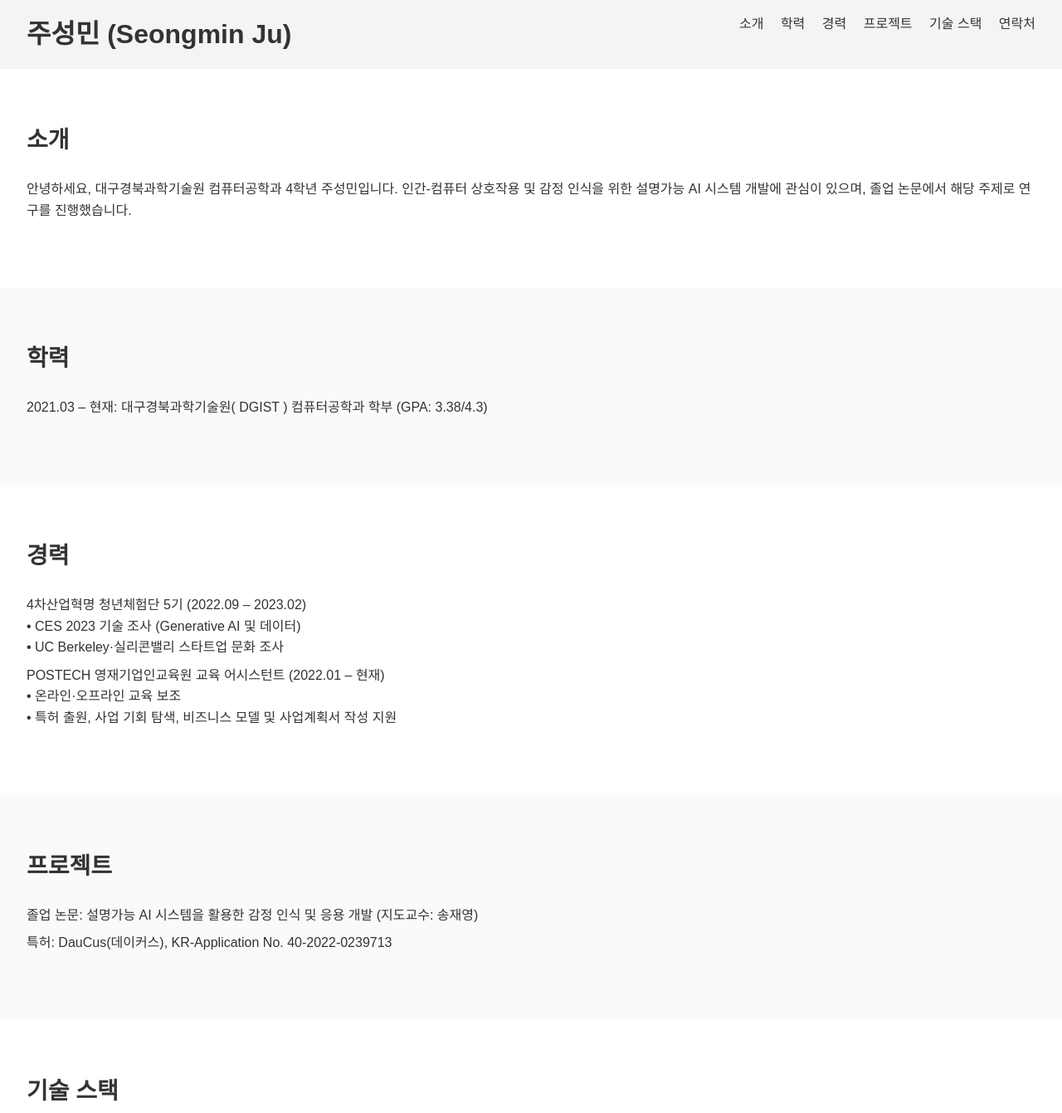
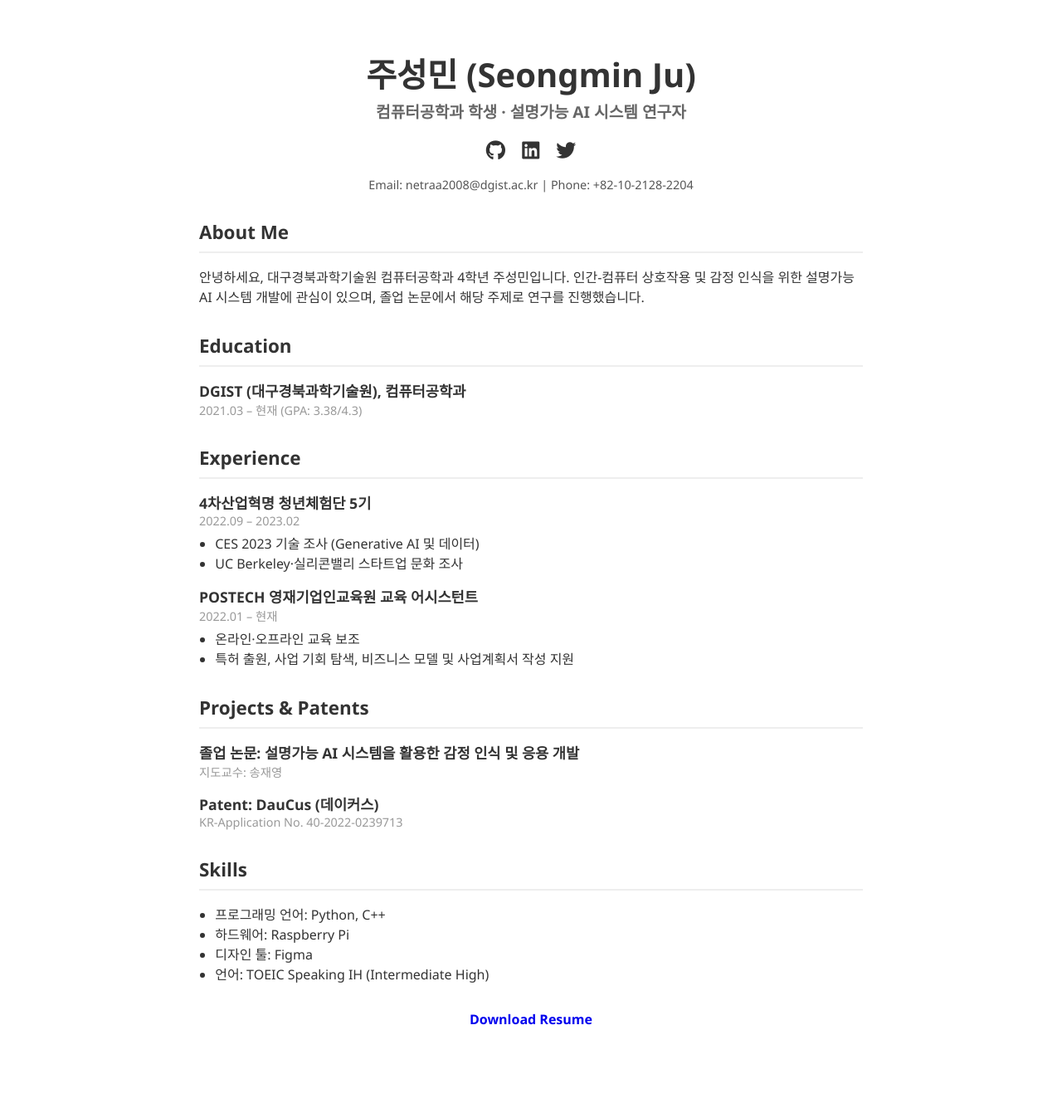
Before and after one commit to nunu0404/My_website, a plain HTML site: page index.html in a window 1280 px wide. Shown: the top 1341 px of the page at 83% size. After the commit the page ends 1271 px from the top, so only its background shows below. Drawn offline with Linux system fonts and the light colour scheme.

Commit message:
Update index.html

```diff
--- a/index.html
+++ b/index.html
@@ -3,65 +3,82 @@
 <head>
     <meta charset="UTF-8">
     <meta name="viewport" content="width=device-width, initial-scale=1.0">
-    <title>주성민 개인 홈페이지</title>
+    <title>주성민 CV</title>
+    <link rel="stylesheet" href="https://cdnjs.cloudflare.com/ajax/libs/font-awesome/6.4.0/css/all.min.css">
     <style>
-        body { margin: 0; font-family: sans-serif; line-height: 1.6; color: #333; }
-        header { background: #f4f4f4; padding: 1rem 2rem; position: sticky; top: 0; }
-        header h1 { margin: 0; font-size: 2rem; display: inline-block; }
-        nav { display: inline-block; float: right; }
-        nav a { margin-left: 1rem; text-decoration: none; color: #333; }
-        section { padding: 4rem 2rem; }
-        section:nth-of-type(even) { background: #fafafa; }
-        h2 { margin-top: 0; font-size: 1.75rem; }
-        ul { list-style: none; padding: 0; }
-        ul li { margin-bottom: 0.5rem; }
-        footer { text-align: center; padding: 2rem; background: #f4f4f4; }
+        body { font-family: 'Segoe UI', sans-serif; max-width: 800px; margin: auto; padding: 2rem; color: #333; }
+        h1 { text-align: center; font-size: 2.5rem; margin-bottom: 0.2rem; }
+        h2.subtitle { text-align: center; font-size: 1.2rem; color: #666; margin-top: 0; }
+        .social { text-align: center; margin: 1rem 0; }
+        .social a { margin: 0 0.5rem; font-size: 1.5rem; color: #333; text-decoration: none; }
+        p.contact { text-align: center; font-size: 0.9rem; color: #555; margin-bottom: 2rem; }
+        section { margin-top: 2rem; }
+        section h2 { font-size: 1.4rem; border-bottom: 2px solid #eee; padding-bottom: 0.5rem; margin-bottom: 1rem; }
+        .subsection { margin-bottom: 1rem; }
+        .subsection h3 { font-size: 1.1rem; margin: 0; }
+        .period { font-size: 0.9rem; color: #999; margin-bottom: 0.3rem; }
+        ul { margin: 0; padding-left: 1.2rem; }
+        .download { text-align: center; margin-top: 2rem; }
+        .download a { text-decoration: none; font-weight: bold; }
     </style>
 </head>
 <body>
-    <header>
-        <h1>주성민 (Seongmin Ju)</h1>
-        <nav>
-            <a href="#about">소개</a>
-            <a href="#education">학력</a>
-            <a href="#experience">경력</a>
-            <a href="#projects">프로젝트</a>
-            <a href="#skills">기술 스택</a>
-            <a href="#contact">연락처</a>
-        </nav>
-    </header>
+    <h1>주성민 (Seongmin Ju)</h1>
+    <h2 class="subtitle">컴퓨터공학과 학생 · 설명가능 AI 시스템 연구자</h2>
+    <div class="social">
+        <a href="https://github.com/netraa2008" target="_blank"><i class="fab fa-github"></i></a>
+        <a href="https://www.linkedin.com/in/your-linkedin" target="_blank"><i class="fab fa-linkedin"></i></a>
+        <a href="https://twitter.com/your-twitter" target="_blank"><i class="fab fa-twitter"></i></a>
+    </div>
+    <p class="contact">Email: netraa2008@dgist.ac.kr | Phone: +82-10-2128-2204</p>
+
     <section id="about">
-        <h2>소개</h2>
+        <h2>About Me</h2>
         <p>안녕하세요, 대구경북과학기술원 컴퓨터공학과 4학년 주성민입니다. 인간-컴퓨터 상호작용 및 감정 인식을 위한 설명가능 AI 시스템 개발에 관심이 있으며, 졸업 논문에서 해당 주제로 연구를 진행했습니다.</p>
     </section>
+
     <section id="education">
-        <h2>학력</h2>
-        <ul>
-            <li>2021.03 – 현재: 대구경북과학기술원( DGIST ) 컴퓨터공학과 학부 (GPA: 3.38/4.3)</li>
-        </ul>
+        <h2>Education</h2>
+        <div class="subsection">
+            <h3>DGIST (대구경북과학기술원), 컴퓨터공학과</h3>
+            <div class="period">2021.03 – 현재 (GPA: 3.38/4.3)</div>
+        </div>
     </section>
+
     <section id="experience">
-        <h2>경력</h2>
-        <ul>
-            <li>4차산업혁명 청년체험단 5기 (2022.09 – 2023.02)<br>
-                • CES 2023 기술 조사 (Generative AI 및 데이터) <br>
-                • UC Berkeley·실리콘밸리 스타트업 문화 조사
-            </li>
-            <li>POSTECH 영재기업인교육원 교육 어시스턴트 (2022.01 – 현재)<br>
-                • 온라인·오프라인 교육 보조 <br>
-                • 특허 출원, 사업 기회 탐색, 비즈니스 모델 및 사업계획서 작성 지원
-            </li>
-        </ul>
+        <h2>Experience</h2>
+        <div class="subsection">
+            <h3>4차산업혁명 청년체험단 5기</h3>
+            <div class="period">2022.09 – 2023.02</div>
+            <ul>
+                <li>CES 2023 기술 조사 (Generative AI 및 데이터)</li>
+                <li>UC Berkeley·실리콘밸리 스타트업 문화 조사</li>
+            </ul>
+        </div>
+        <div class="subsection">
+            <h3>POSTECH 영재기업인교육원 교육 어시스턴트</h3>
+            <div class="period">2022.01 – 현재</div>
+            <ul>
+                <li>온라인·오프라인 교육 보조</li>
+                <li>특허 출원, 사업 기회 탐색, 비즈니스 모델 및 사업계획서 작성 지원</li>
+            </ul>
+        </div>
     </section>
+
     <section id="projects">
-        <h2>프로젝트</h2>
-        <ul>
-            <li>졸업 논문: 설명가능 AI 시스템을 활용한 감정 인식 및 응용 개발 (지도교수: 송재영)</li>
-            <li>특허: DauCus(데이커스), KR-Application No. 40-2022-0239713</li>
-        </ul>
+        <h2>Projects & Patents</h2>
+        <div class="subsection">
+            <h3>졸업 논문: 설명가능 AI 시스템을 활용한 감정 인식 및 응용 개발</h3>
+            <div class="period">지도교수: 송재영</div>
+        </div>
+        <div class="subsection">
+            <h3>Patent: DauCus (데이커스)</h3>
+            <div class="period">KR-Application No. 40-2022-0239713</div>
+        </div>
     </section>
+
     <section id="skills">
-        <h2>기술 스택</h2>
+        <h2>Skills</h2>
         <ul>
             <li>프로그래밍 언어: Python, C++</li>
             <li>하드웨어: Raspberry Pi</li>
@@ -69,14 +86,9 @@
             <li>언어: TOEIC Speaking IH (Intermediate High)</li>
         </ul>
     </section>
-    <section id="contact">
-        <h2>연락처</h2>
-        <p>이메일: netraa2008@dgist.ac.kr</p>
-        <p>전화: +82-10-2128-2204</p>
-        <p>깃허브: <a href="https://github.com/netraa2008" target="_blank">github.com/netraa2008</a></p>
-    </section>
-    <footer>
-        © 2025 주성민
-    </footer>
+
+    <div class="download">
+        <a href="CV_주성민.pdf" download>Download Resume</a>
+    </div>
 </body>
 </html>
```
